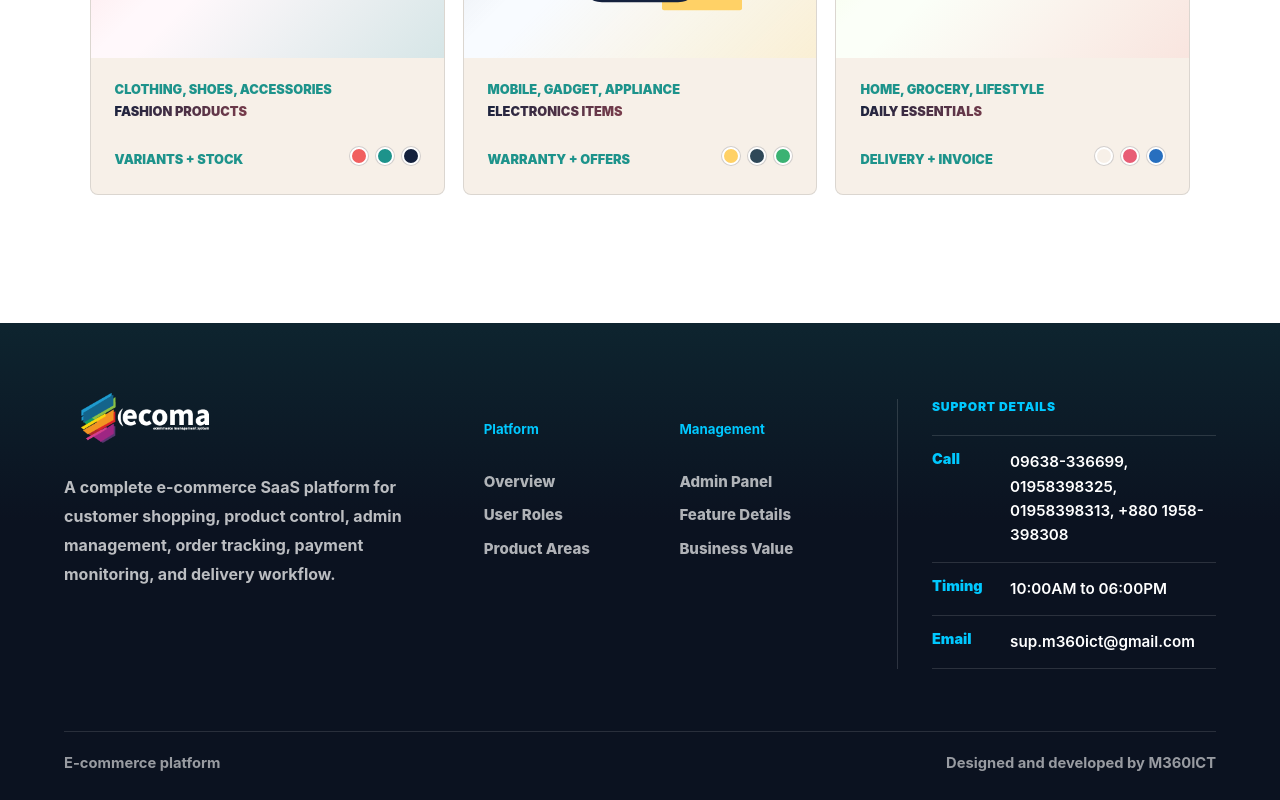
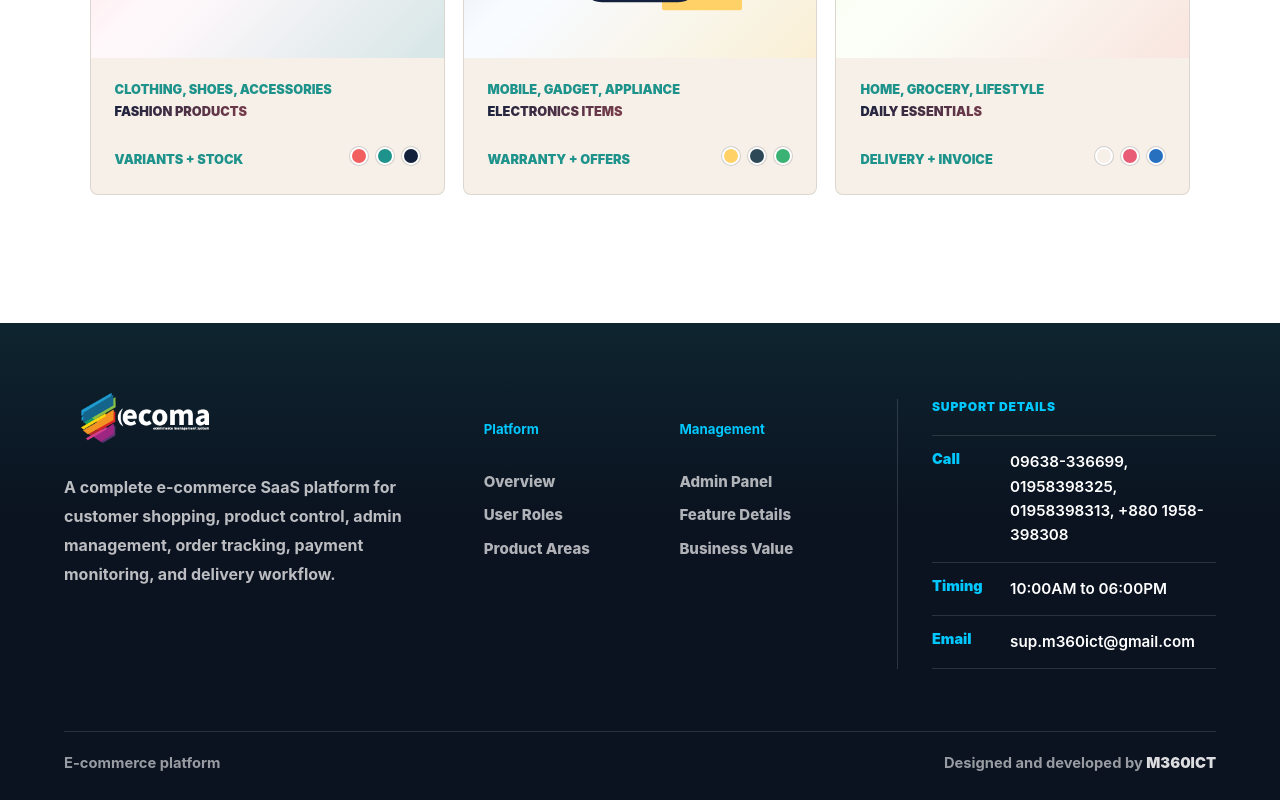
Before and after one commit to ranam360ict/sass-ecommerce-informative-site, a Next.js app: page / in a window 1280 px wide. Shown: the part 6829-7629 px from the top of the page. Built offline with nearby package versions, Linux system fonts and the light colour scheme.

Commit message:
issue fix in footer

```diff
--- a/app/components/Footer.tsx
+++ b/app/components/Footer.tsx
@@ -113,10 +113,18 @@ export function Footer() {
           <T en='E-commerce platform' bn='ই-কমার্স প্ল্যাটফর্ম ' />
         </span>
         <span>
-          <T
-            en='Designed and developed by M360ICT'
-            bn='ডিজাইন ও ডেভেলপড বাই M360ICT'
-          />
+          <span className='lang-en'>
+            Designed and developed by{' '}
+            <a href='https://m360ict.com/' target='_blank' rel='noreferrer'>
+              M360ICT
+            </a>
+          </span>
+          <span className='lang-bn'>
+            ডিজাইন ও ডেভেলপড বাই{' '}
+            <a href='https://m360ict.com/' target='_blank' rel='noreferrer'>
+              M360ICT
+            </a>
+          </span>
         </span>
       </div>
     </footer>
--- a/app/globals.css
+++ b/app/globals.css
@@ -1599,6 +1599,15 @@ h3 {
   color: rgba(255, 255, 255, 0.58);
   font-size: 0.92rem;
   font-weight: 750;
+}
+
+.footerBottom a {
+  color: rgba(255, 255, 255, 0.86);
+  font-weight: 900;
+}
+
+.footerBottom a:hover {
+  color: #00c8ff;
 }
 
 @media (max-width: 1440px) {
```
